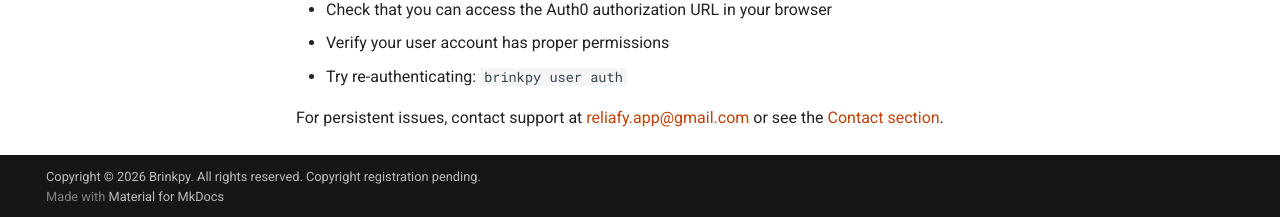
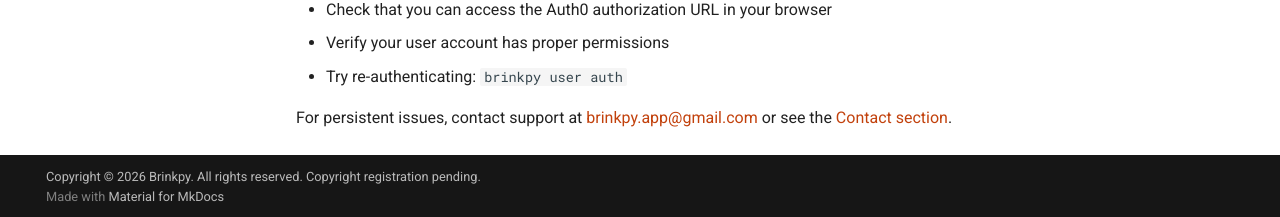
Before and after one commit to BrinkPy/brinkpy-cli, an MkDocs documentation site: the page built from docs/auth.md, in a window 1280 px wide and 900 px high, scrolled down 1148 px. Shown: the part 680-897 px from the top of the window. Built offline with MkDocs 1.6.1 and Material for MkDocs 9.7.7, drawn with Linux system fonts in a browser that asks for light colours; comment, search, counter and statistics services are not loaded.

Commit message:
Update support email to brinkpy.app@gmail.com

```diff
--- a/brinkpy/__init__.py
+++ b/brinkpy/__init__.py
@@ -5,7 +5,7 @@
 
 __version__ = "0.1.0"
 __author__ = "Cesar Carrasco"
-__email__ = "reliafy.app@gmail.com"  # Optional
+__email__ = "brinkpy.app@gmail.com"  # Optional
 __description__ = "Command-line interface for reliability analysis and design using the Brinkpy API"
 
 # You can also expose main components if needed
--- a/docs/auth.md
+++ b/docs/auth.md
@@ -62,4 +62,4 @@
 3. Verify your user account has proper permissions
 4. Try re-authenticating: `brinkpy user auth`
 
-For persistent issues, contact support at [reliafy.app@gmail.com](mailto:reliafy.app@gmail.com) or see the [Contact section](index.md#contact).
+For persistent issues, contact support at [brinkpy.app@gmail.com](mailto:brinkpy.app@gmail.com) or see the [Contact section](index.md#contact).
```
Also changed, not shown: docs/index.md (+1 -1 lines).
